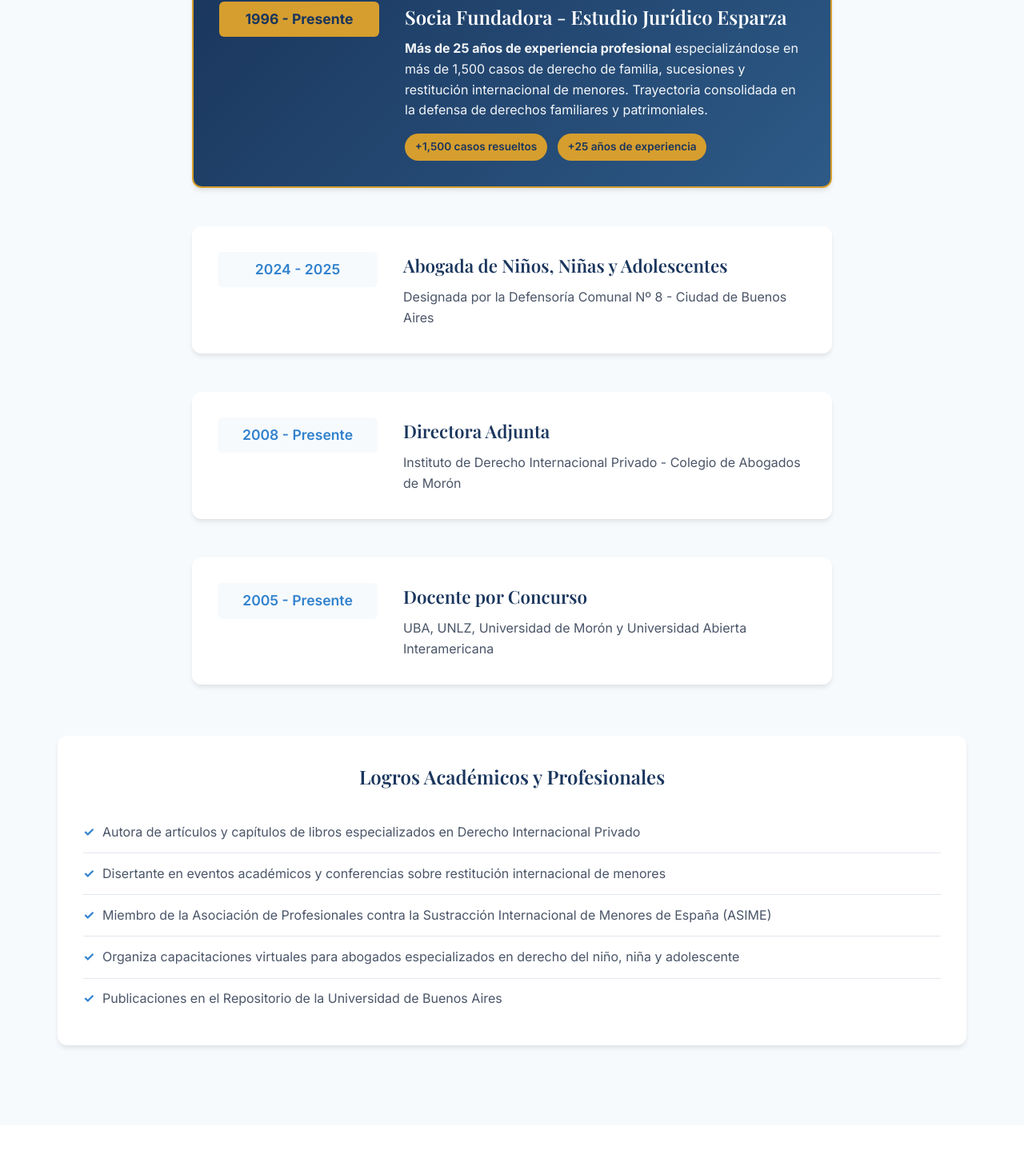
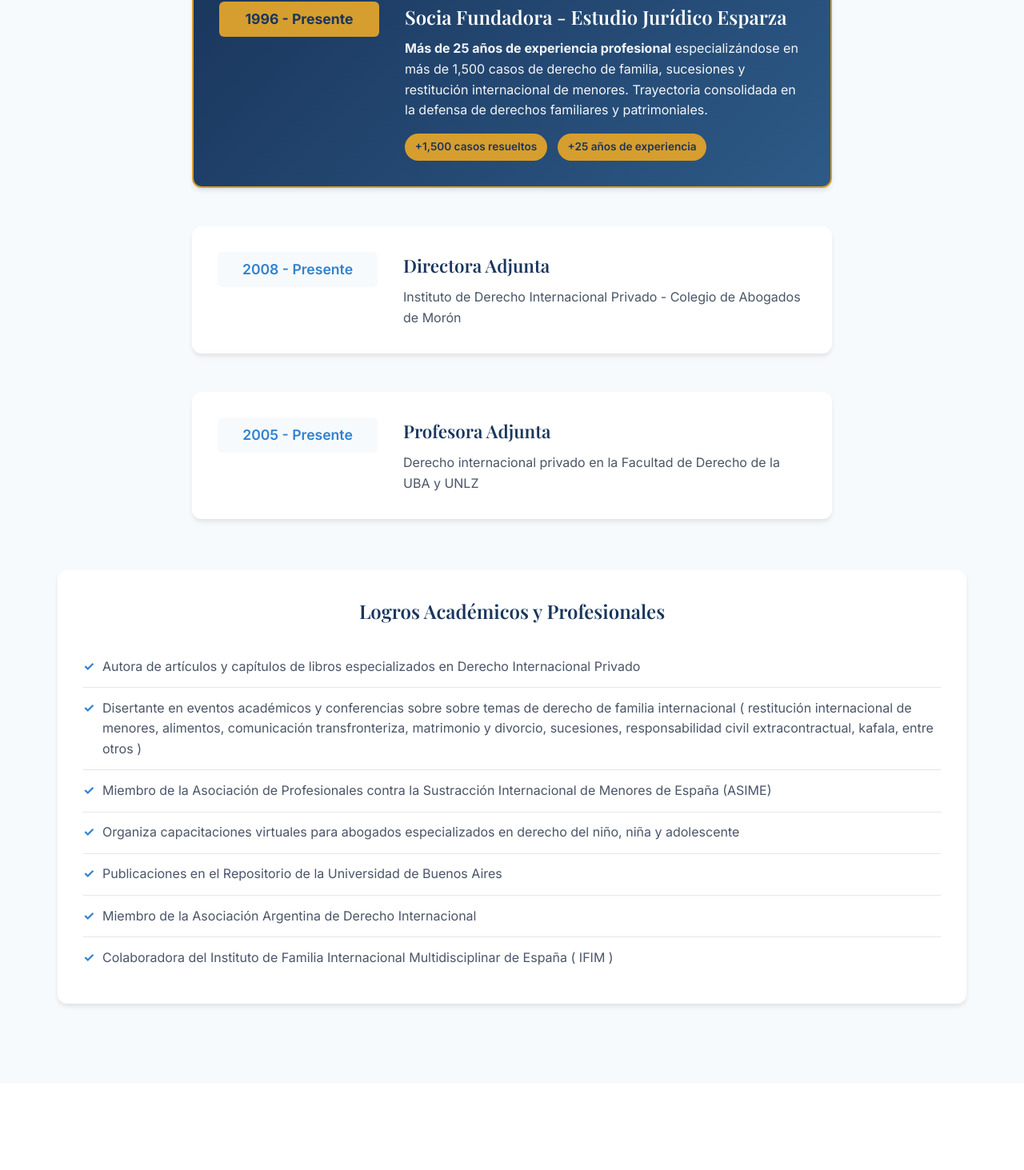
Before and after one commit to ElazarPimentel/draandreaesparza-com, a React (Vite) app: page / in a window 1280 px wide. Shown: the part 1060-2523 px from the top of the page at 80% size. Built offline with nearby package versions, Linux system fonts and the light colour scheme.

Commit message:
2025-10-19-2112

```diff
--- a/src/App.jsx
+++ b/src/App.jsx
@@ -55,7 +55,9 @@ function App() {
         <div className="hero-content">
           <div className="hero-text">
             <h1>Dra. Andrea Esparza</h1>
-            <p className="subtitle">Directora Adjunta – Instituto de Derecho Internacional Privado</p>
+            <p className="subtitle">
+              Directora Adjunta <br /> Instituto de Derecho Internacional Privado
+            </p>
             <p className="description">Especialista en derecho de familia y sucesiones nacional e internacional. Adopción, divorcio, alimentos, cuidado personal de hijos, régimen de comunicación, restitución internacional de menores y sucesiones. Combino la práctica jurídica con la docencia universitaria.</p>
             <button onClick={() => scrollToSection('contact')} className="cta-button">Solicitar Consulta</button>
           </div>
@@ -85,13 +87,6 @@ function App() {
               </div>
             </div>
             <div className="timeline-item">
-              <div className="timeline-year">2024 - 2025</div>
-              <div className="timeline-content">
-                <h3>Abogada de Niños, Niñas y Adolescentes</h3>
-                <p>Designada por la Defensoría Comunal Nº 8 - Ciudad de Buenos Aires</p>
-              </div>
-            </div>
-            <div className="timeline-item">
               <div className="timeline-year">2008 - Presente</div>
               <div className="timeline-content">
                 <h3>Directora Adjunta</h3>
@@ -101,8 +96,8 @@ function App() {
             <div className="timeline-item">
               <div className="timeline-year">2005 - Presente</div>
               <div className="timeline-content">
-                <h3>Docente por Concurso</h3>
-                <p>UBA, UNLZ, Universidad de Morón y Universidad Abierta Interamericana</p>
+                <h3>Profesora Adjunta</h3>
+                <p>Derecho internacional privado en la Facultad de Derecho de la UBA y UNLZ</p>
               </div>
             </div>
           </div>
@@ -111,10 +106,12 @@ function App() {
             <h3>Logros Académicos y Profesionales</h3>
             <ul className="accomplishments-list">
               <li>Autora de artículos y capítulos de libros especializados en Derecho Internacional Privado</li>
-              <li>Disertante en eventos académicos y conferencias sobre restitución internacional de menores</li>
+              <li>Disertante en eventos académicos y conferencias sobre sobre temas de derecho de familia internacional ( restitución internacional de menores, alimentos, comunicación transfronteriza, matrimonio y divorcio, sucesiones, responsabilidad civil extracontractual, kafala, entre otros )</li>
               <li>Miembro de la Asociación de Profesionales contra la Sustracción Internacional de Menores de España (ASIME)</li>
               <li>Organiza capacitaciones virtuales para abogados especializados en derecho del niño, niña y adolescente</li>
               <li>Publicaciones en el Repositorio de la Universidad de Buenos Aires</li>
+              <li>Miembro de la Asociación Argentina de Derecho Internacional</li>
+              <li>Colaboradora del Instituto de Familia Internacional Multidisciplinar de España ( IFIM )</li>
             </ul>
           </div>
         </div>
```
Also changed, not shown: public/andrea-esparza-portrait.jpeg (added).
